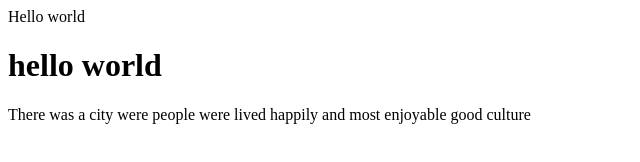
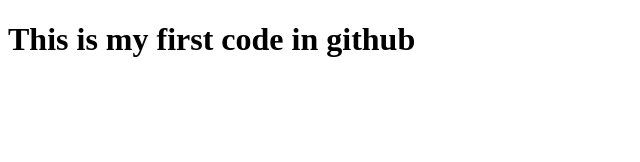
Before and after one commit to Lode-shobanbabu/Project1, a plain HTML site: page index.html in a window 1280 px wide. Shown: the whole page, without its empty margins (0-640 px from the left). Drawn offline with Linux system fonts and the light colour scheme.

Commit message:
added html syntax

```diff
--- a/index.html
+++ b/index.html
@@ -1,3 +1,11 @@
-<P>Hello world</P>
-<h1>hello world</h1>
-<p>There was a city were people were lived happily and most enjoyable good culture</p>
+<!DOCTYPE html>
+<html lang="en">
+<head>
+    <meta charset="UTF-8">
+    <meta name="viewport" content="width=device-width, initial-scale=1.0">
+    <title>Document</title>
+</head>
+<body>
+    <h1>This is my first code in github</h1>
+</body>
+</html>
```
